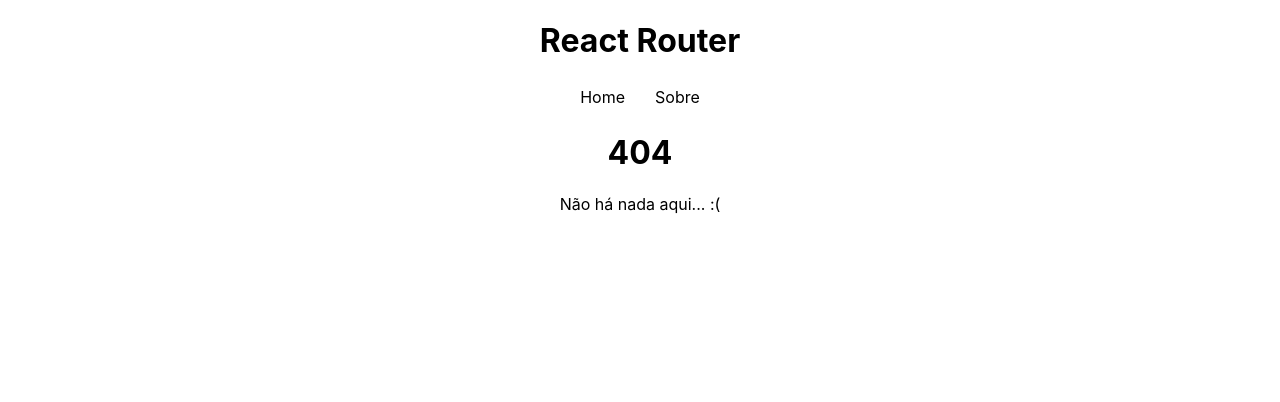
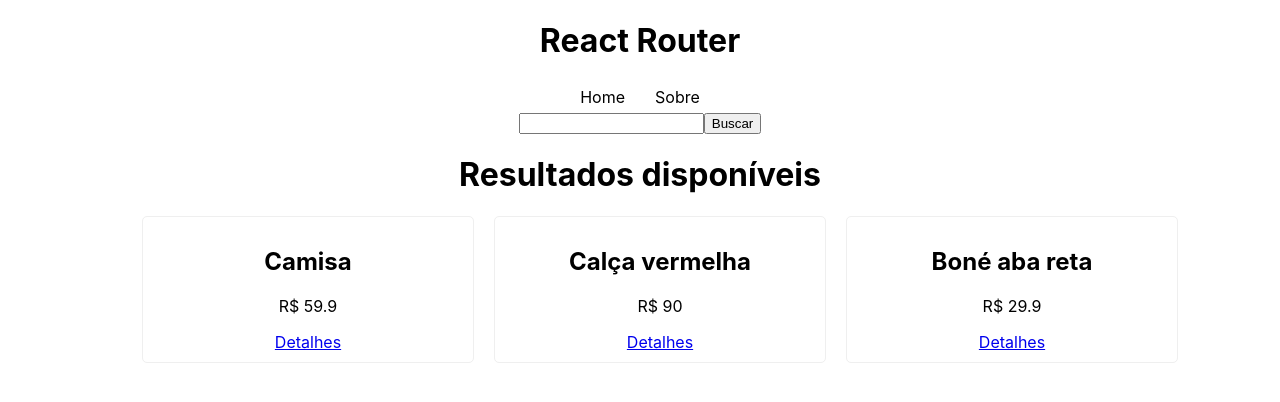
Before and after one commit to fabianagenila/react-router-app, a React (Vite) app: page /search in a window 1280 px wide. Before the commit this address had no page. Shown: the top 402 px of the page. Built offline with nearby package versions, Linux system fonts and the light colour scheme; data requests are answered from the project's data file.

Commit message:
search page and hooks

```diff
--- a/src/App.jsx
+++ b/src/App.jsx
@@ -6,6 +6,8 @@
 import Info from "./pages/Info";
 import NotFound from "./pages/NotFound";
 import Navbar from "./components/Navbar";
+import SearchForm from "./components/SearchForm";
+import Search from "./pages/Search";
 
 const App = () => {
   return (
@@ -13,12 +15,14 @@
       <h1>React Router</h1>
       <BrowserRouter>
         <Navbar />
+        <SearchForm />
         <Routes>
           <Route path="/" element={<Home />} />
           <Route path="/about" element={<About />} />
           <Route path="/products/:id" element={<Products />} />
           <Route path="/products/:id/info" element={<Info />} />
-          <Route path="*" element={<NotFound />} />
+          <Route path="/search" element={<Search />} />
+          {/* <Route path="*" element={<NotFound />} /> */}
         </Routes>
       </BrowserRouter>
     </div>
--- /dev/null
+++ b/src/components/SearchForm.jsx
@@ -0,0 +1,22 @@
+import { useState } from "react";
+import { useNavigate } from "react-router-dom";
+
+const SearchForm = () => {
+  const navigate = useNavigate();
+  const [query, setQuery] = useState();
+
+  const handleSubmit = (e) => {
+    e.preventDefault();
+    navigate("/search?q=" + query);
+    console.log(query);
+  };
+
+  return (
+    <form onSubmit={handleSubmit}>
+      <input type="text" onChange={(e) => setQuery(e.target.value)} />
+      <input type="submit" value="Buscar" />
+    </form>
+  );
+};
+
+export default SearchForm;
--- /dev/null
+++ b/src/pages/Search.jsx
@@ -0,0 +1,28 @@
+import { useSearchParams, Link } from "react-router-dom";
+import { useFetch } from "../hook/useFetch";
+
+const Search = () => {
+  const [searchParams] = useSearchParams();
+  const url = "http://localhost:3000/products?" + searchParams;
+  const { data: items, loading, error } = useFetch(url);
+
+  return (
+    <div>
+      <h1>Resultados disponíveis</h1>
+      <ul className="products">
+        {loading && <p>Carregando...</p>}
+        {error && <p>Ocorreu um erro!</p>}
+        {items &&
+          items.map((item) => (
+            <li key={item.id}>
+              <h2>{item.name}</h2>
+              <p>R$ {item.price}</p>
+              <Link to={`/products/${item.id}`}>Detalhes</Link>
+            </li>
+          ))}
+      </ul>
+    </div>
+  );
+};
+
+export default Search;
```
